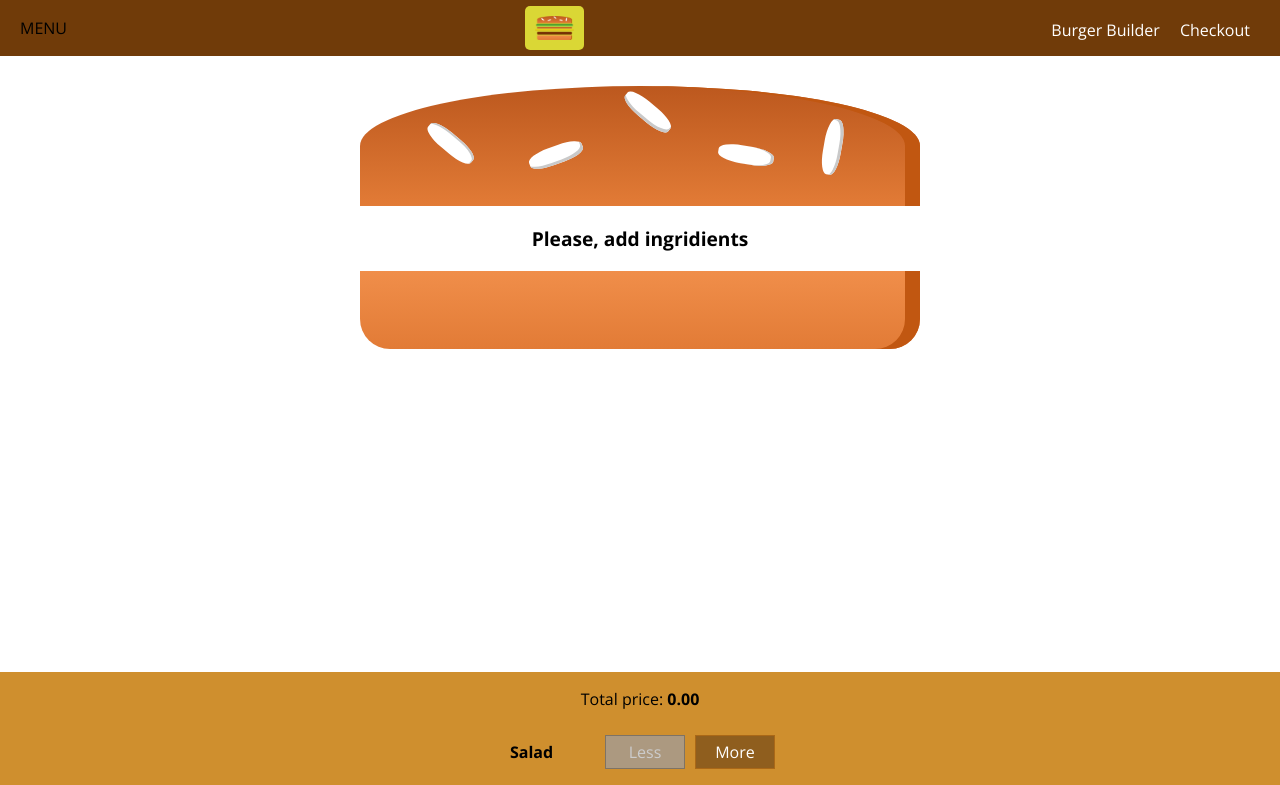
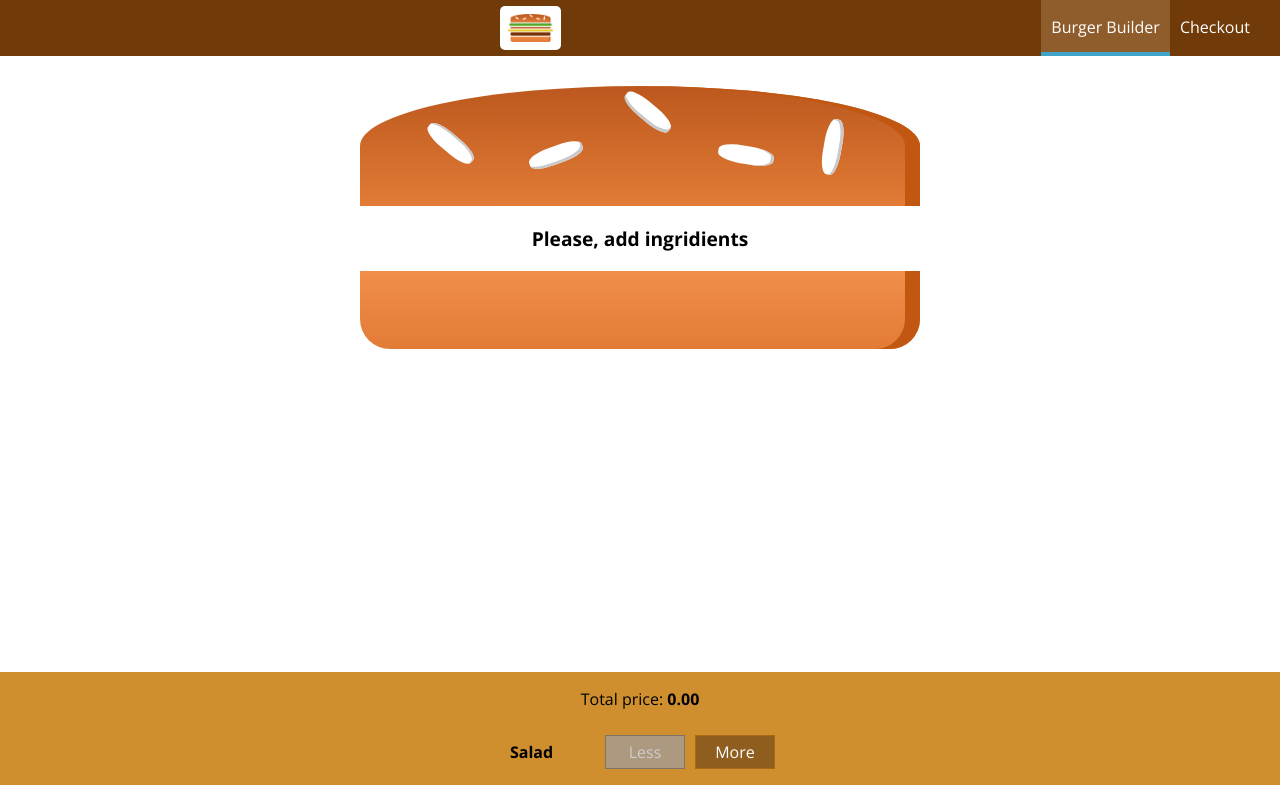
Before and after one commit to zhoranet/react-complete-guide, a React app: page / in a window 1280 px wide. Shown: the top 785 px of the page. Built offline with nearby package versions, Linux system fonts and the light colour scheme.

Commit message:
added SideDrawer, added DrawerToggle, fixed styles

```diff
--- a/src/components/Layout/Layout.js
+++ b/src/components/Layout/Layout.js
@@ -1,15 +1,34 @@
 import Aux from '../../hoc/Auxiliary';
-import React from 'react';
+import React, {Component} from 'react';
 import classes from './Layout.css';
 import Toolbar from '../Navigation/Toolbar/Toolbar';
+import SideDrawer from '../Navigation/SideDrawer/SideDrawer';
 
-const layout = (props) => (
-    <Aux>
-        <Toolbar></Toolbar>
-        <main className={classes.Content}>
-            {props.children}
-        </main>
-    </Aux>
-)
+class Layout extends Component {
 
-export default layout;
+    state = {
+        showSiteDrawer: false
+    }
+
+    sideDrawerClosedHandler = () => {
+        this.setState({showSiteDrawer: false});
+    }
+
+    sideDrawerOpenedHandler = () => {
+        this.setState({showSiteDrawer: true});
+    }
+
+    render() {
+        return (
+            <Aux>
+                <Toolbar openSideDrawer={this.sideDrawerOpenedHandler}></Toolbar>
+                <SideDrawer open={this.state.showSiteDrawer} closed={this.sideDrawerClosedHandler}/>
+                <main className={classes.Content}>
+                    {this.props.children}
+                </main>
+            </Aux>
+        );
+    }
+}
+
+export default Layout;
--- a/src/components/Logo/Logo.css
+++ b/src/components/Logo/Logo.css
@@ -1,7 +1,7 @@
 .Logo {
-    background-color: #DAD735;
-    padding: 10px;
-    height: 80%;
+    background-color: white;
+    padding: 8px;
+    height: 100%;
     box-sizing: border-box;
     border-radius: 5px;
 }
--- a/src/components/Logo/Logo.js
+++ b/src/components/Logo/Logo.js
@@ -3,7 +3,7 @@ import imagePath from '../../assets/images/burger-logo.png';
 import classes from './Logo.css';
 
 const logo = (props) => (
-    <div className={classes.Logo}>
+    <div className={classes.Logo} style={{height: props.height}}>
         <img src={imagePath} alt="MyBurger"></img>
     </div>
 )
--- a/src/components/Navigation/NavigationItem/NavigationItem.css
+++ b/src/components/Navigation/NavigationItem/NavigationItem.css
@@ -1,24 +1,45 @@
 .NavigationItem {
-    margin: 0;
+    margin: 10px 0;
     box-sizing: border-box;
-    display: flex;
-    height: 100%;
-    align-items: center;
+    display: block;
+    width: 100%;
 }
 
 .NavigationItem a {
-    color: white;
+    color: #8F5C2C;
     text-decoration: none;
-    height: 100%;
-    padding: 16px 10px;
-    border-bottom: 4px solid transparent;
+    width: 100%;
     box-sizing: border-box;
     display: block;
 }
 
 .NavigationItem a:hover,
-.NavigationItem a:active{
-    background-color: #8f5c2c;
-    border-bottom: 4px solid #9c85be;
+.NavigationItem a:active,
+.NavigationItem a.active {
+    color: #40A4C8;
+}
 
+@media (min-width: 500px) {
+    .NavigationItem {
+        margin: 0;
+        display: flex;
+        height: 100%;
+        width: auto;
+        align-items: center;
+    }
+
+    .NavigationItem a {
+        color: white;
+        height: 100%;
+        padding: 16px 10px;
+        border-bottom: 4px solid transparent;
+    }
+
+    .NavigationItem a:hover,
+    .NavigationItem a:active,
+    .NavigationItem a.active {
+        background-color: #8F5C2C;
+        border-bottom: 4px solid #40A4C8;
+        color: white;
+    }
 }
--- a/src/components/Navigation/NavigationItems/NavigationItems.css
+++ b/src/components/Navigation/NavigationItems/NavigationItems.css
@@ -3,6 +3,13 @@
     padding: 0;
     list-style: none;
     display: flex;
+    flex-flow: column;
     align-items: center;
     height: 100%;
 }
+
+@media (min-width: 500px) {
+    .NavigationItems {
+        flex-flow: row;
+    }
+}
--- /dev/null
+++ b/src/components/Navigation/SideDrawer/DrawerToggle/DrawerToggle.css
@@ -0,0 +1,23 @@
+.DrawerToggle {
+    width: 40px;
+    height: 22px;
+    display: flex;
+    flex-flow: column;
+    justify-content: space-between;
+    align-items: center;
+    padding: 3px 0;
+    box-sizing: border-box;
+    cursor: pointer;
+}
+
+.DrawerToggle div {
+    width: 90%;
+    height: 1px;
+    background-color: white;
+}
+
+@media (min-width: 500px) {
+    .DrawerToggle {
+        display: none;
+    }
+}
--- /dev/null
+++ b/src/components/Navigation/SideDrawer/DrawerToggle/DrawerToggle.js
@@ -0,0 +1,11 @@
+import React from "react";
+import classes from './DrawerToggle.css';
+
+const drawerToggle = (props) => (
+    <div className={classes.DrawerToggle} onClick={props.onClick}>
+        <div></div>
+        <div></div>
+        <div></div>
+    </div>
+)
+export default drawerToggle;
--- /dev/null
+++ b/src/components/Navigation/SideDrawer/SideDrawer.css
@@ -0,0 +1,34 @@
+
+.SideDrawer {
+    position: fixed;
+    width: 280px;
+    max-width: 70%;
+    height: 100%;
+    left: 0;
+    top: 0;
+    z-index: 200;
+    background-color: white;
+    padding: 32px 16px;
+    box-sizing: border-box;
+    transition: transform 0.3s ease-out;
+}
+
+@media (min-width: 500px) {
+    .SideDrawer {
+        display: none;
+    }
+}
+
+.Open {
+    transform: translateX(0);
+}
+
+.Close {
+    transform: translateX(-100%);
+}
+
+.Logo {
+    height: 11%;
+    margin-bottom: 32px;
+    text-align: center;
+}
--- /dev/null
+++ b/src/components/Navigation/SideDrawer/SideDrawer.js
@@ -0,0 +1,30 @@
+import React from "react";
+import classes from './SideDrawer.css';
+import NavigationItems from '../NavigationItems/NavigationItems';
+import Logo from '../../Logo/Logo';
+import Backdrop from '../../UI/Backdrop/Backdrop';
+import Aux from '../../../hoc/Auxiliary';
+
+const sideDrawer = (props) => {
+    let attachedClasses = [classes.SideDrawer, classes.Close];
+
+    if(props.open) {
+        attachedClasses = [classes.SideDrawer, classes.Open];
+    }
+
+    return (
+        <Aux>
+            <Backdrop show={props.open} onClick={props.closed}/>
+            <div className={attachedClasses.join(' ')}>
+                <div className={classes.Logo}>
+                    <Logo />
+                </div>
+                <nav>
+                    <NavigationItems/>
+                </nav>
+            </div>
+        </Aux>
+        );
+}
+
+export default sideDrawer;
--- a/src/components/Navigation/Toolbar/Toolbar.css
+++ b/src/components/Navigation/Toolbar/Toolbar.css
@@ -1,10 +1,10 @@
 .Toolbar {
     height: 56px;
     width: 100%;
-    background-color: #703B09;
     position: fixed;
     top: 0;
     left: 0;
+    background-color: #703B09;
     display: flex;
     justify-content: space-between;
     align-items: center;
@@ -14,5 +14,15 @@
 }
 
 .Toolbar nav {
-    height: 90%;
+    height: 100%;
 }
+
+.Logo {
+    height: 80%;
+}
+
+@media (max-width: 499px) {
+    .DesktopOnly {
+        display: none;
+    }
+}
--- a/src/components/Navigation/Toolbar/Toolbar.js
+++ b/src/components/Navigation/Toolbar/Toolbar.js
@@ -2,12 +2,15 @@ import React from "react";
 import classes from './Toolbar.css';
 import Logo from '../../Logo/Logo';
 import NavigationItems from '../NavigationItems/NavigationItems';
+import DrawerToggle from '../SideDrawer/DrawerToggle/DrawerToggle';
 
 const toolbar = (props) => (
     <header className={classes.Toolbar} >
-        <div>MENU</div>
-        <Logo/>
-        <nav>
+        <div><DrawerToggle onClick={props.openSideDrawer}>MENU</DrawerToggle></div>
+        <div className={classes.Logo}>
+            <Logo />
+        </div>
+        <nav className={classes.DesktopOnly}>
             <NavigationItems></NavigationItems>
         </nav>
     </header>
--- a/src/components/OrderSummary/OrderSummary.js
+++ b/src/components/OrderSummary/OrderSummary.js
@@ -1,11 +1,16 @@
-import React from 'react';
+import React, {Component} from 'react';
 import Aux from '../../hoc/Auxiliary';
 import Button from '../UI/Button/Button';
 
-const orderSummary = (props) => {
+class orderSummary extends Component {
 
-    const ingridientSummary = Object.keys(props.ingridients).map(key => {
-        return <li key={key}><span>{key}:</span> {props.ingridients[key]}</li>
+    componentDidUpdate() {
+        console.log('[orderSummary] componentDidUpdate()')
+    }
+
+    render() {
+        const ingridientSummary = Object.keys(this.props.ingridients).map(key => {
+            return <li key={key}><span>{key}:</span> {this.props.ingridients[key]}</li>
         });
 
         return(
@@ -16,13 +21,14 @@ const orderSummary = (props) => {
                     {ingridientSummary}
                 </ul>
                 <p>
-                <strong>Total price: {props.price.toFixed(2)}</strong>
+                    <strong>Total price: {this.props.price.toFixed(2)}</strong>
                 </p>
                 <p>Continue to checkout</p>
-            <Button onClick={props.close} buttonType="Danger">CANCEL</Button>
-            <Button onClick={props.continue} buttonType="Success">CONTINUE</Button>
+                <Button onClick={this.props.close} buttonType="Danger">CANCEL</Button>
+                <Button onClick={this.props.continue} buttonType="Success">CONTINUE</Button>
             </Aux>
         );
     }
+}
 
 export default orderSummary;
```
Lines whose indentation alone changed are shown as unchanged.
